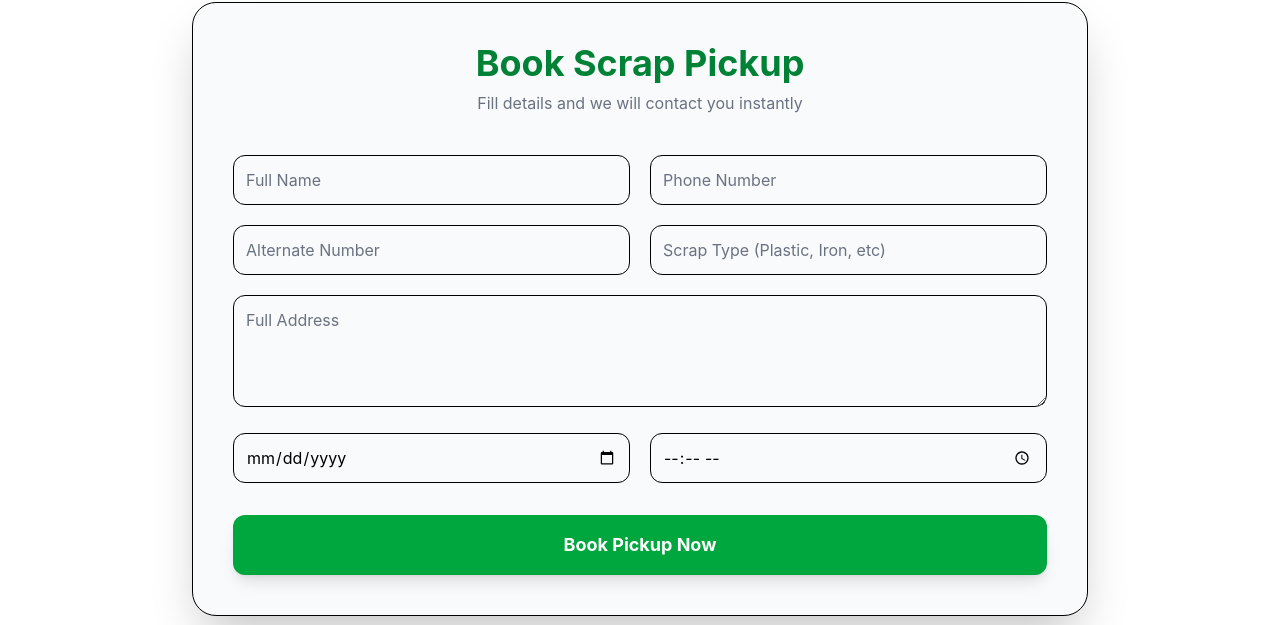
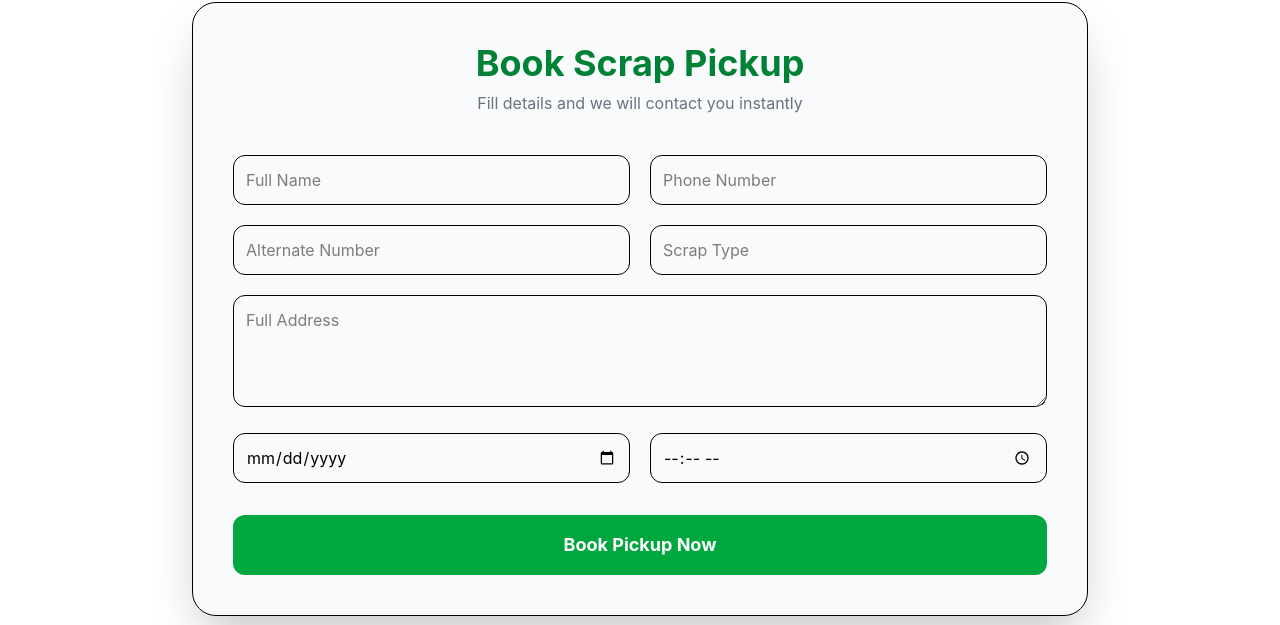
Before and after one commit to Mayank08gupta/KabadiRaja, a React (Vite) app in the folder client/: page / in a window 1280 px wide. Shown: the part 5100-5725 px from the top of the page. Built offline with nearby package versions, Linux system fonts and the light colour scheme.

Commit message:
final working code

```diff
--- a/client/src/components/AdminPanel.jsx
+++ b/client/src/components/AdminPanel.jsx
@@ -1,37 +1,47 @@
 import { useEffect, useState } from "react";
 
 function AdminPanel() {
+
   const [bookings, setBookings] = useState([]);
   const [password, setPassword] = useState("");
   const [isLoggedIn, setIsLoggedIn] = useState(false);
 
   useEffect(() => {
+
     if (isLoggedIn) {
-      fetch("https://scrapgo.onrender.com/bookings")
+
+      fetch("https://kabadiraja.onrender.com/bookings")
         .then((res) => res.json())
         .then((data) => setBookings(data))
-        .catch((err) => console.error(err));
+        .catch((err) => console.log(err));
+
     }
+
   }, [isLoggedIn]);
 
   const handleLogin = () => {
+
     if (password === "kabadi123") {
       setIsLoggedIn(true);
     } else {
       alert("Wrong Password ❌");
     }
+
   };
 
   const handleDelete = async (id) => {
-    await fetch(`https://scrapgo.onrender.com/booking/${id}`, {
+
+    await fetch(`https://kabadiraja.onrender.com/booking/${id}`, {
       method: "DELETE",
     });
 
     setBookings(bookings.filter((item) => item._id !== id));
+
   };
 
   const handleStatusChange = async (id, newStatus) => {
-    await fetch(`https://scrapgo.onrender.com/booking/${id}`, {
+
+    await fetch(`https://kabadiraja.onrender.com/booking/${id}`, {
       method: "PUT",
       headers: {
         "Content-Type": "application/json",
@@ -41,14 +51,20 @@ function AdminPanel() {
 
     setBookings(
       bookings.map((item) =>
-        item._id === id ? { ...item, status: newStatus } : item
+        item._id === id
+          ? { ...item, status: newStatus }
+          : item
       )
     );
+
   };
 
   if (!isLoggedIn) {
+
     return (
+
       <section className="min-h-screen flex items-center justify-center bg-gray-100 px-6">
+
         <div className="bg-white p-10 rounded-3xl shadow-xl w-full max-w-md">
 
           <h2 className="text-3xl font-bold text-center text-green-700 mb-6">
@@ -71,11 +87,15 @@ function AdminPanel() {
           </button>
 
         </div>
+
       </section>
+
     );
+
   }
 
   return (
+
     <section className="px-6 py-10">
 
       <h2 className="text-4xl font-bold text-green-700 text-center mb-8">
@@ -85,29 +105,42 @@ function AdminPanel() {
       <div className="max-w-6xl mx-auto grid gap-6">
 
         {bookings.map((item, index) => (
+
           <div
             key={index}
             className="bg-white shadow-lg rounded-2xl p-6 border"
           >
 
             <p><strong>Name:</strong> {item.name}</p>
+
             <p><strong>Phone:</strong> {item.phone}</p>
+
+            <p><strong>Alt Phone:</strong> {item.altPhone}</p>
+
             <p><strong>Scrap Type:</strong> {item.scrapType}</p>
+
             <p><strong>Address:</strong> {item.address}</p>
+
             <p><strong>Date:</strong> {item.date}</p>
+
             <p><strong>Time:</strong> {item.time}</p>
-            <p><strong>Status:</strong> {item.status || "Pending"}</p>
+
+            <p>
+              <strong>Status:</strong> {item.status || "Pending"}
+            </p>
 
             <select
+              value={item.status || "Pending"}
               onChange={(e) =>
                 handleStatusChange(item._id, e.target.value)
               }
-              value={item.status || "Pending"}
               className="mt-4 border p-2 rounded-lg mr-4"
             >
+
               <option>Pending</option>
               <option>Picked</option>
               <option>Completed</option>
+
             </select>
 
             <button
@@ -118,12 +151,15 @@ function AdminPanel() {
             </button>
 
           </div>
+
         ))}
 
       </div>
 
     </section>
+
   );
+
 }
 
 export default AdminPanel;
--- a/client/src/components/BookingForm.jsx
+++ b/client/src/components/BookingForm.jsx
@@ -13,24 +13,28 @@ function BookingForm() {
   });
 
   const handleChange = (e) => {
+
     setFormData({
       ...formData,
       [e.target.name]: e.target.value,
     });
+
   };
 
   const handleSubmit = async () => {
 
     try {
 
-      // Backend API Call
-      const response = await fetch("https://scrapgo.onrender.com/book", {
-        method: "POST",
-        headers: {
-          "Content-Type": "application/json",
-        },
-        body: JSON.stringify(formData),
-      });
+      const response = await fetch(
+        "https://kabadiraja.onrender.com/book",
+        {
+          method: "POST",
+          headers: {
+            "Content-Type": "application/json",
+          },
+          body: JSON.stringify(formData),
+        }
+      );
 
       const data = await response.json();
 
@@ -38,7 +42,6 @@ function BookingForm() {
 
         alert("Booking Submitted Successfully ✅");
 
-        // WhatsApp Message
         const message = `
 🟢 ScrapGo Pickup Request
 
@@ -51,12 +54,11 @@ Date: ${formData.date}
 Time: ${formData.time}
 `;
 
-        // WhatsApp Redirect
-        const url = `https://wa.me/916392494908?text=${encodeURIComponent(message)}`;
+        const url =
+          `https://wa.me/916392494908?text=${encodeURIComponent(message)}`;
 
         window.open(url, "_blank");
 
-        // Reset Form
         setFormData({
           name: "",
           phone: "",
@@ -68,17 +70,23 @@ Time: ${formData.time}
         });
 
       } else {
+
         alert("Booking Failed ❌");
+
       }
 
     } catch (error) {
+
       console.log(error);
+
       alert("Something went wrong ❌");
+
     }
 
   };
 
   return (
+
     <section className="mt-20 px-6 mb-20">
 
       <div className="max-w-4xl mx-auto bg-gray-50 shadow-2xl rounded-3xl p-10 border">
@@ -91,7 +99,6 @@ Time: ${formData.time}
           Fill details and we will contact you instantly
         </p>
 
-        {/* Grid Inputs */}
         <div className="grid grid-cols-1 md:grid-cols-2 gap-5 mt-10">
 
           <input
@@ -100,7 +107,7 @@ Time: ${formData.time}
             value={formData.name}
             onChange={handleChange}
             placeholder="Full Name"
-            className="border p-3 rounded-xl w-full text-black placeholder-gray-500 focus:outline-none focus:ring-2 focus:ring-green-500"
+            className="border p-3 rounded-xl w-full"
           />
 
           <input
@@ -109,7 +116,7 @@ Time: ${formData.time}
             value={formData.phone}
             onChange={handleChange}
             placeholder="Phone Number"
-            className="border p-3 rounded-xl w-full text-black placeholder-gray-500 focus:outline-none focus:ring-2 focus:ring-green-500"
+            className="border p-3 rounded-xl w-full"
           />
 
           <input
@@ -118,7 +125,7 @@ Time: ${formData.time}
             value={formData.altPhone}
             onChange={handleChange}
             placeholder="Alternate Number"
-            className="border p-3 rounded-xl w-full text-black placeholder-gray-500 focus:outline-none focus:ring-2 focus:ring-green-500"
+            className="border p-3 rounded-xl w-full"
           />
 
           <input
@@ -126,22 +133,20 @@ Time: ${formData.time}
             name="scrapType"
             value={formData.scrapType}
             onChange={handleChange}
-            placeholder="Scrap Type (Plastic, Iron, etc)"
-            className="border p-3 rounded-xl w-full text-black placeholder-gray-500 focus:outline-none focus:ring-2 focus:ring-green-500"
+            placeholder="Scrap Type"
+            className="border p-3 rounded-xl w-full"
           />
 
         </div>
 
-        {/* Address */}
         <textarea
           name="address"
           value={formData.address}
           onChange={handleChange}
           placeholder="Full Address"
-          className="border p-3 rounded-xl w-full mt-5 h-28 text-black placeholder-gray-500 focus:outline-none focus:ring-2 focus:ring-green-500"
+          className="border p-3 rounded-xl w-full mt-5 h-28"
         />
 
-        {/* Date Time */}
         <div className="grid grid-cols-1 md:grid-cols-2 gap-5 mt-5">
 
           <input
@@ -149,7 +154,7 @@ Time: ${formData.time}
             name="date"
             value={formData.date}
             onChange={handleChange}
-            className="border p-3 rounded-xl w-full text-black focus:outline-none focus:ring-2 focus:ring-green-500"
+            className="border p-3 rounded-xl w-full"
           />
 
           <input
@@ -157,15 +162,14 @@ Time: ${formData.time}
             name="time"
             value={formData.time}
             onChange={handleChange}
-            className="border p-3 rounded-xl w-full text-black focus:outline-none focus:ring-2 focus:ring-green-500"
+            className="border p-3 rounded-xl w-full"
           />
 
         </div>
 
-        {/* Button */}
         <button
           onClick={handleSubmit}
-          className="w-full mt-8 bg-green-600 text-white py-4 rounded-xl text-lg font-bold hover:bg-green-700 shadow-lg"
+          className="w-full mt-8 bg-green-600 text-white py-4 rounded-xl text-lg font-bold hover:bg-green-700"
         >
           Book Pickup Now
         </button>
@@ -173,7 +177,9 @@ Time: ${formData.time}
       </div>
 
     </section>
+
   );
+
 }
 
 export default BookingForm;
```
